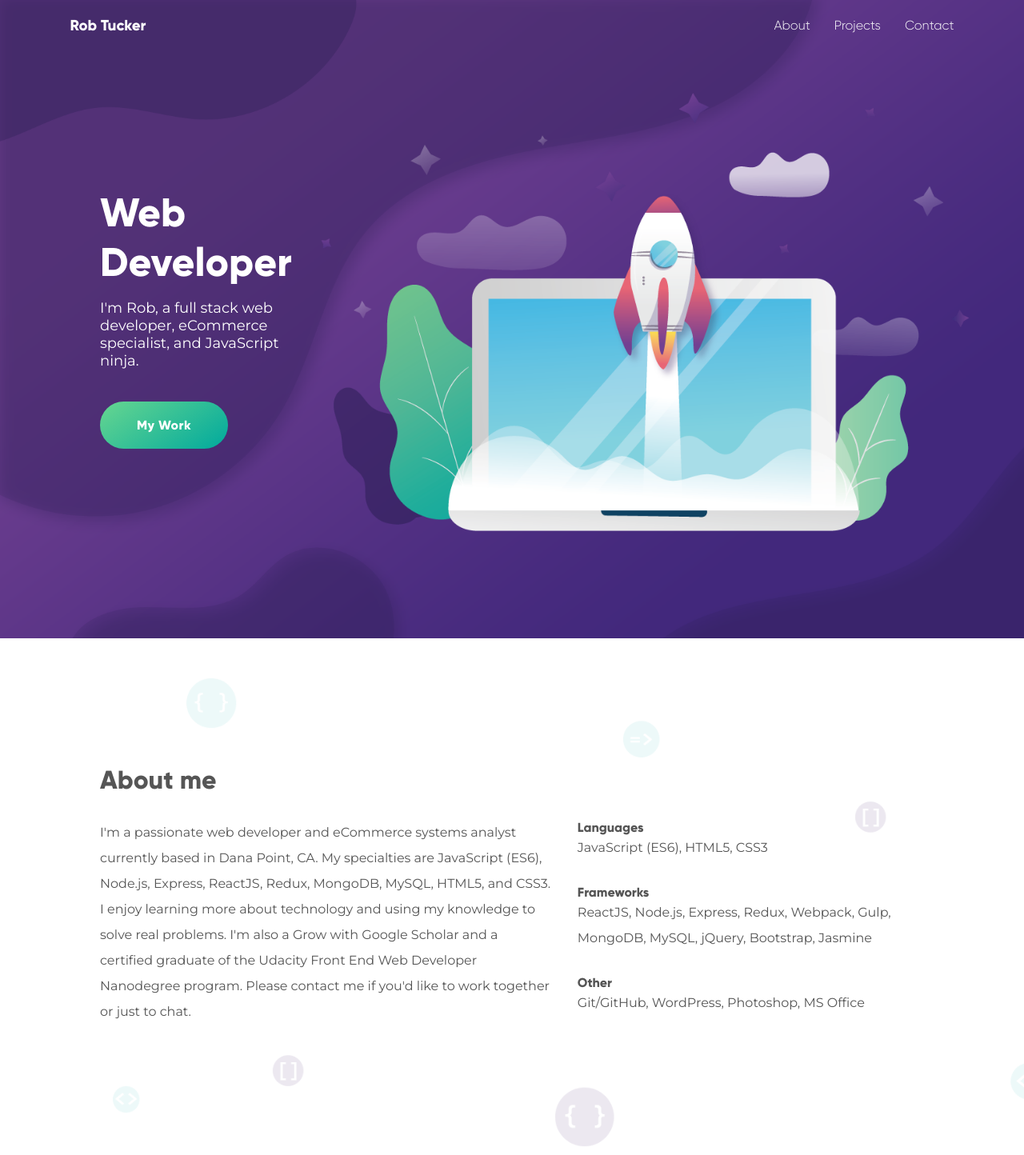
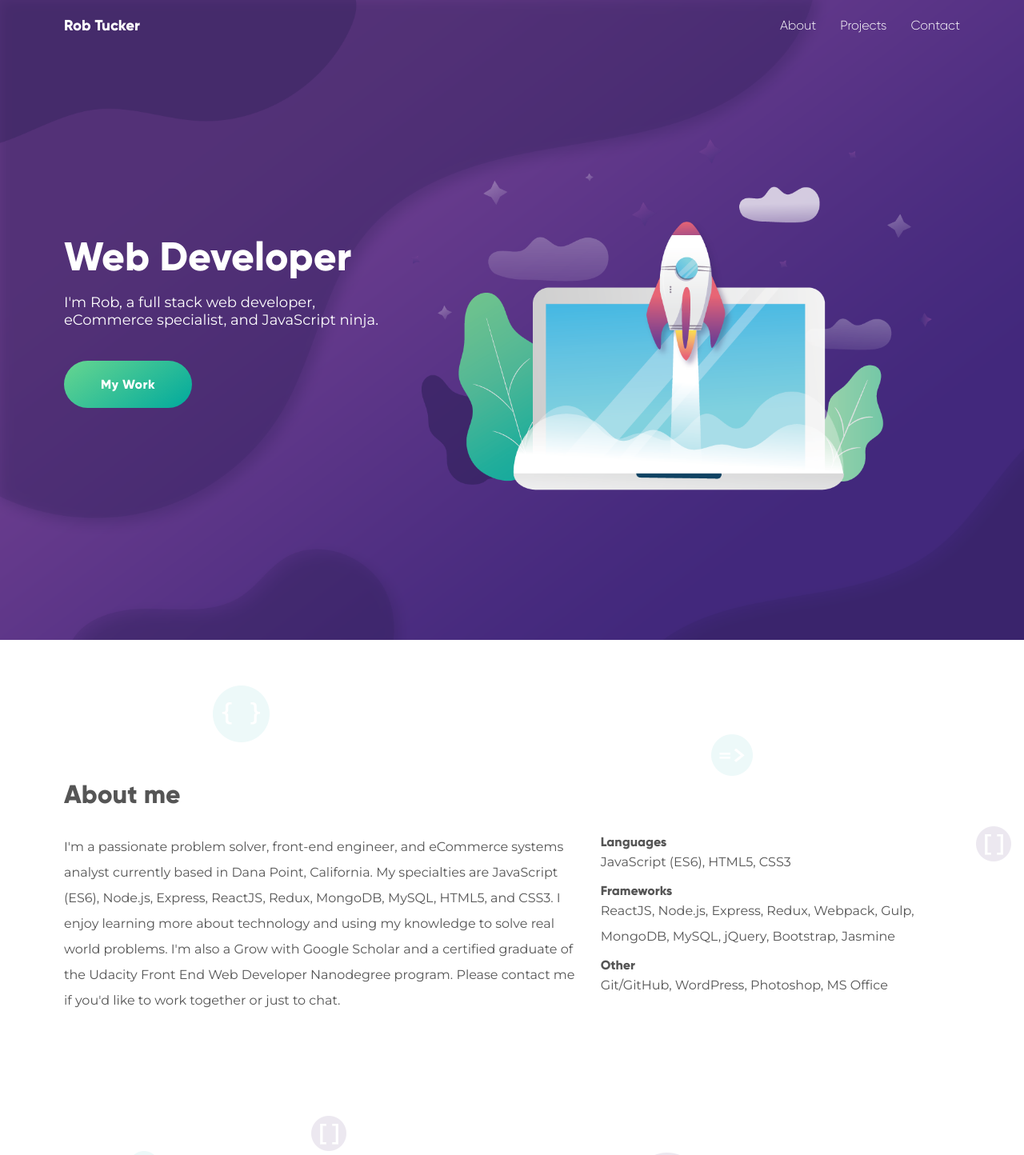
Before and after one commit to rob9095/robt-portfolio, a React (Create React App) app in the folder client/: page / in a window 1280 px wide. Shown: the top 1444 px of the page at 80% size. Built offline with nearby package versions, Linux system fonts and the light colour scheme.

Commit message:
more css structure updates

```diff
--- a/client/src/App.js
+++ b/client/src/App.js
@@ -52,7 +52,7 @@ class App extends Component {
               <div className="about-wrapper flex-col-mobile">
                 <div className="about-text">
                   <p>
-                    I'm a passionate web developer and eCommerce systems analyst currently based in Dana Point, CA. My specialties are JavaScript (ES6), Node.js, Express, ReactJS, Redux, MongoDB, MySQL, HTML5, and CSS3. I enjoy learning more about technology and using my knowledge to solve real problems. I'm also a Grow with Google Scholar and a certified graduate of the Udacity Front End Web Developer Nanodegree program. Please contact me if you'd like to work together or just to chat.
+                    I'm a passionate problem solver, front-end engineer, and eCommerce systems analyst currently based in Dana Point, California. My specialties are JavaScript (ES6), Node.js, Express, ReactJS, Redux, MongoDB, MySQL, HTML5, and CSS3. I enjoy learning more about technology and using my knowledge to solve real world problems. I'm also a Grow with Google Scholar and a certified graduate of the Udacity Front End Web Developer Nanodegree program. Please contact me if you'd like to work together or just to chat.
                   </p>
                 </div>
                 <div className="about-skills">
@@ -74,7 +74,7 @@ class App extends Component {
           </section>
           <section className="projects">
           <div className="container">
-            <h3 className="title">My Projects</h3>
+            <h3 className="title">My Work</h3>
               <div className="projects-wrapper flex-col-mobile">
                 <div className="project-card">
                   <h2>Maps App</h2>
@@ -101,7 +101,7 @@ class App extends Component {
           <div className="container">
             <div className="contact-wrapper">
               <img src={require('./img/mail-icon.png')} />
-              <h3 className="title">Interested in working together?</h3>
+              <h3 className="title">Let's get in touch</h3>
               <p>Feel free to contact me if you'd like to work together, have any questions, or just want to chat.</p>
               <a className="btn">Contact Me</a>
             </div>
--- a/client/src/index.css
+++ b/client/src/index.css
@@ -103,56 +103,33 @@ section p {
   width: 100%;
 }
 
-@media (min-width: 576px) {
-  .container {
-    max-width: calc(100% - 50px);
-  }
-}
-
-@media (min-width: 992px) {
-  .container {
-    max-width: calc(100% - 90px);
-  }
-}
-
-@media (min-width: 1400px) {
-  .container {
-    max-width: 1340px;
-  }
-}
-
 /* Header Styles */
 
 header {
-  position: relative;
+  position: absolute;
+  z-index: 1;
+  width: 100%;
   display: flex;
-  justify-content: center;
-  z-index: 1;
+  flex-direction: column;
+  padding: 20px 80px;
+  align-items: center;
 }
 
 header .header-wrapper {
   display: flex;
-  justify-content: center;
+  justify-content: space-between;
   align-items: center;
-  padding: 20px 35px;
 }
 
 .header-wrapper div, .header-wrapper nav {
-  width: 50%;
   display: flex;
   justify-content: center;
   align-items: center;
   color: #fff;
 }
 
-header .logo {
-  align-items: flex-start;
-  flex-direction: column;
-}
-
 .header-wrapper nav {
   margin-right: -15px;
-  justify-content: flex-end;
 }
 
 header nav li {
@@ -213,7 +190,6 @@ header h2 {
   min-height: 100vh;
   color: #fff;
   overflow: hidden;
-  margin-top: -65px;
 }
 
 .hero .background-image {
@@ -228,7 +204,7 @@ header h2 {
 }
 
 .hero-image img {
-  max-width: 890px;
+  max-width: 715px;
 }
 
 .hero-text {
@@ -302,7 +278,6 @@ section.about {
   min-height: 700px;
   justify-content: center;
   width: 100%;
-  background-size: cover;
   background-image: url("./img/about-bg.png");
   text-align: left;
 }
@@ -315,6 +290,14 @@ section.about {
 .about-wrapper .about-text {
   width: 100%;
   padding: 0px 30px 30px 0px;
+}
+
+.about-skills p {
+  margin-bottom: 10px;
+}
+
+.about-skills p {
+  margin-bottom: 10px;
 }
 
 @media (max-width: 800px) {
@@ -404,13 +387,13 @@ footer {
   background: #442467;
   display: flex;
   justify-content: center;
+  padding: 20px 80px;
 }
 
 footer .footer-wrapper {
   display: flex;
   justify-content: center;
   align-items: center;
-  padding: 20px 35px;
 }
 
 .footer-wrapper div {
```
